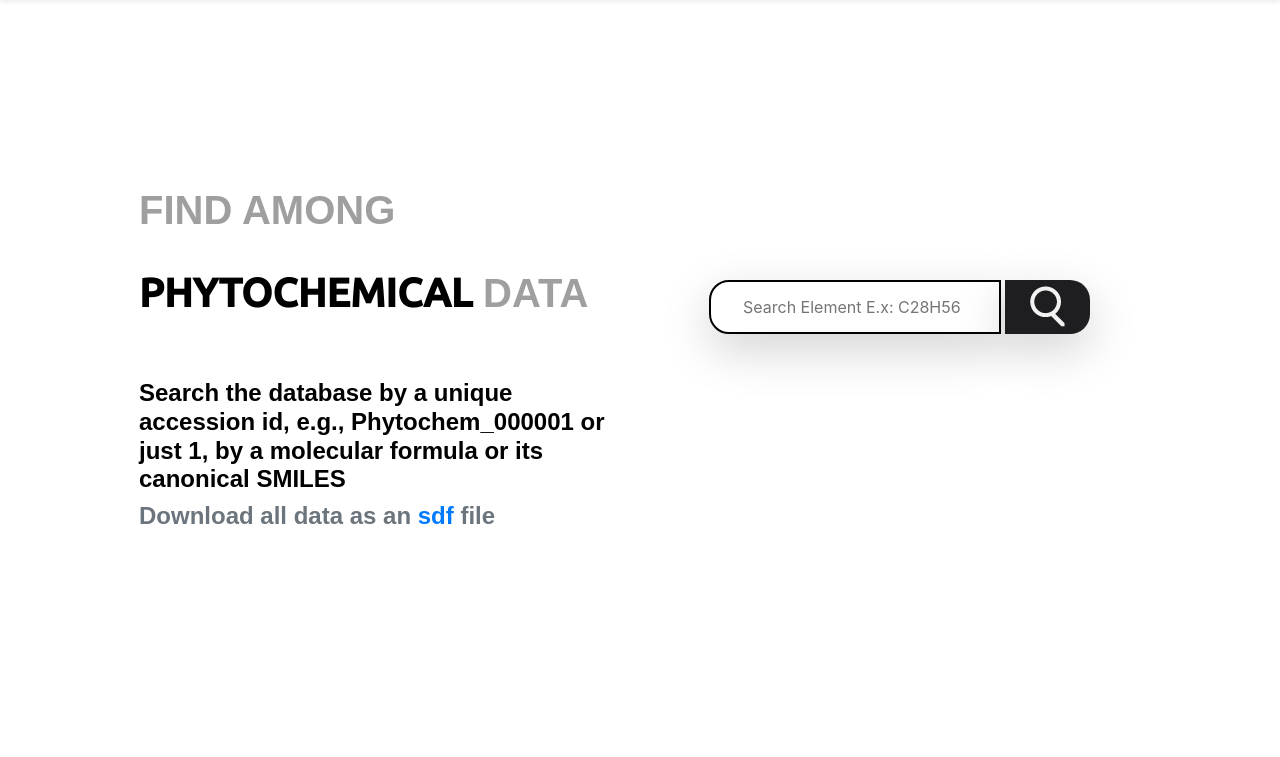
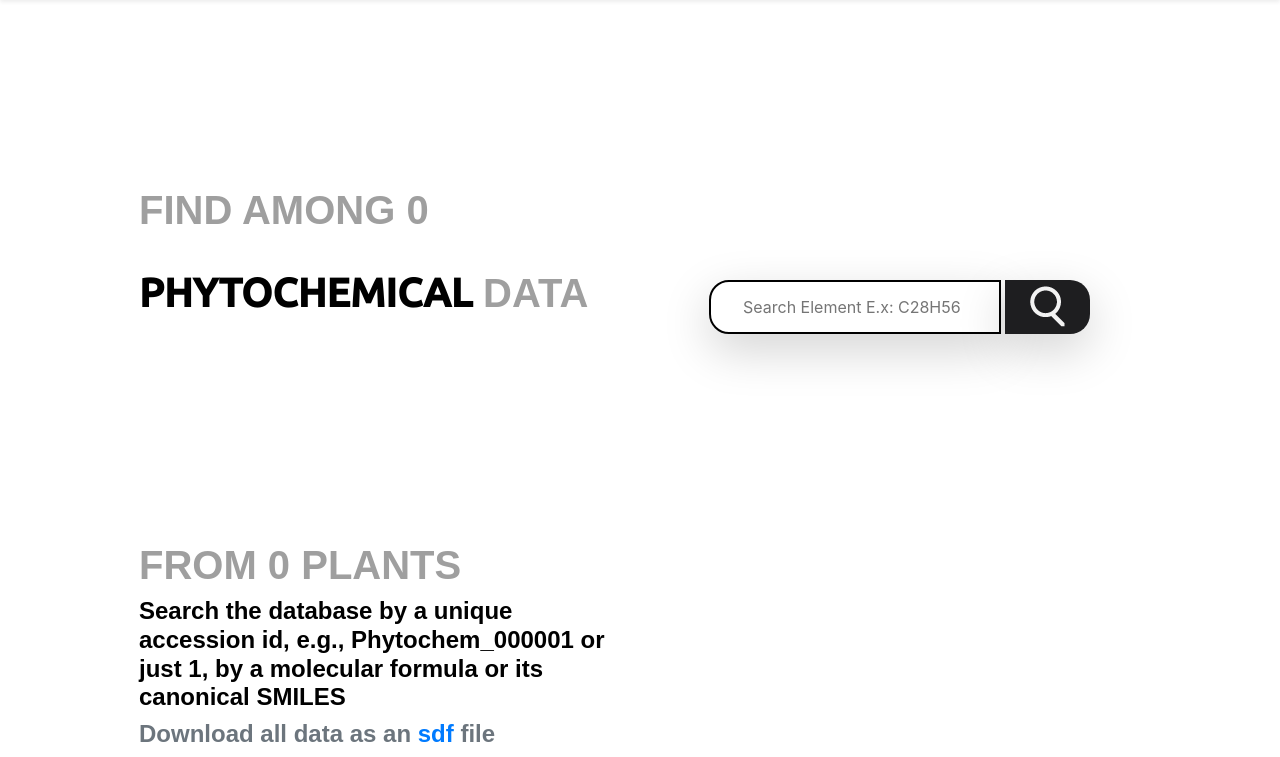
Before and after one commit to ahadsheikh/PhytoChem, a Django app: page / in a window 1280 px wide. Shown: the part 72-829 px from the top of the page. Before the commit the page ends 596 px from the top, so only its background shows below. Run offline with Django 3.2, Linux system fonts and the light colour scheme; data that the repository does not hold is empty; some libraries are stand-ins or nearby versions.

Commit message:
Added plant info

```diff
--- a/main/templates/main/index.html
+++ b/main/templates/main/index.html
@@ -8,9 +8,10 @@
             <div class="container">
                 <div class="row">
                     <div class="col-lg-6 col-md-12 site-title">
-                        <h3 class="title-text text-uppercase">Find among {{ n_elements }}</h3>
+                        <h3 class="title-text text-uppercase">Find among {{ n_compounds }}</h3>
                         <h2 class="Phytochemical text-uppercase"><span class="phytochemical-span">PhytoChemical</span>
                             data</h2>
+                        <h3 class="title-text text-uppercase">From {{ n_plants }} plants</h3>
                         <h4 class="">Search the database by a unique accession id, e.g., Phytochem_000001 or just 1,
                             by a molecular formula or its canonical SMILES</h4>
                         <h4 class="text-muted">Download all data as an <a href="{% url "all-file-download" %}">sdf</a> file</h4>
```
